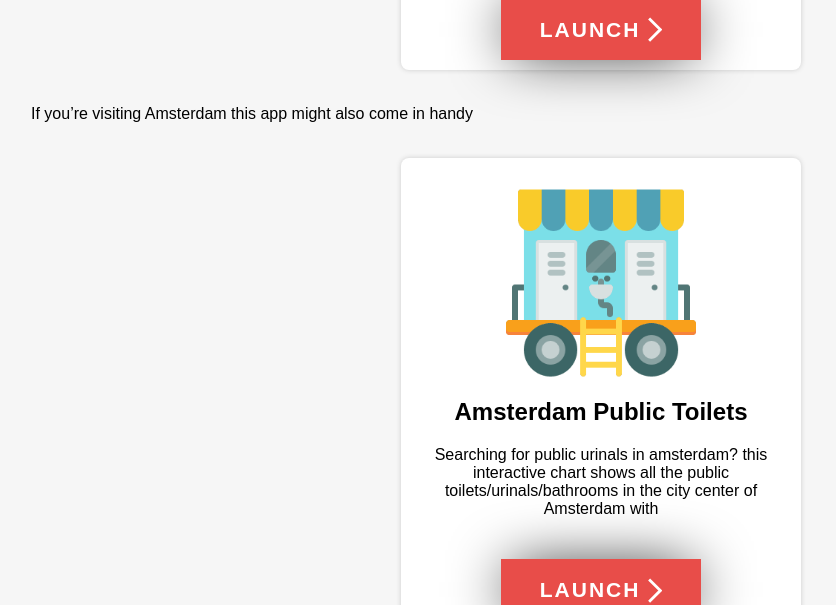
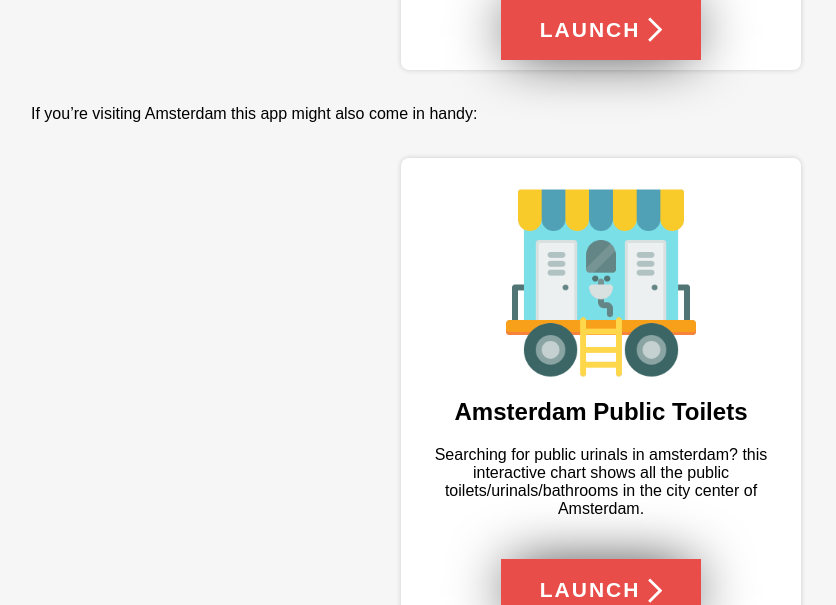
Before and after one commit to LesterGallagher/LesterGallagher.github.io, a Jekyll site: the page built from _posts/2018-09-05-bike-rental-amsterdam.markdown, in a window 1280 px wide. Shown: the part 1243-1848 px from the top of the page, without its empty margins (39-875 px from the left). Built offline with Jekyll 4.4.1, drawn with Linux system fonts in a browser that asks for light colours.

Commit message:
Updated Bike Rental Amsterdam

```diff
--- a/_posts/2018-09-05-bike-rental-amsterdam.markdown
+++ b/_posts/2018-09-05-bike-rental-amsterdam.markdown
@@ -10,6 +10,6 @@ Having trouble finding a bike rental location in Amsterdam? View all NS bikes, b
 
 {% include app-portal.html title="OV Bike Rentals" description="NS bikes rental locations in Amsterdam/The Netherlands" link="/ov-fiets-app" image="/uploads/my_logo_512.png" %}
 
-If you're visiting Amsterdam this app might also come in handy
+If you're visiting Amsterdam this app might also come in handy:
 
-{% include app-portal.html title="Amsterdam Public Toilets" description="Searching for public urinals in amsterdam? this interactive chart shows all the public toilets/urinals/bathrooms in the city center of Amsterdam with" link="/public-toilets-amsterdam" image="/uploads/android-chrome-512x512-7ca550.png" %}
+{% include app-portal.html title="Amsterdam Public Toilets" description="Searching for public urinals in amsterdam? this interactive chart shows all the public toilets/urinals/bathrooms in the city center of Amsterdam." link="/public-toilets-amsterdam" image="/uploads/android-chrome-512x512-7ca550.png" %}
```
